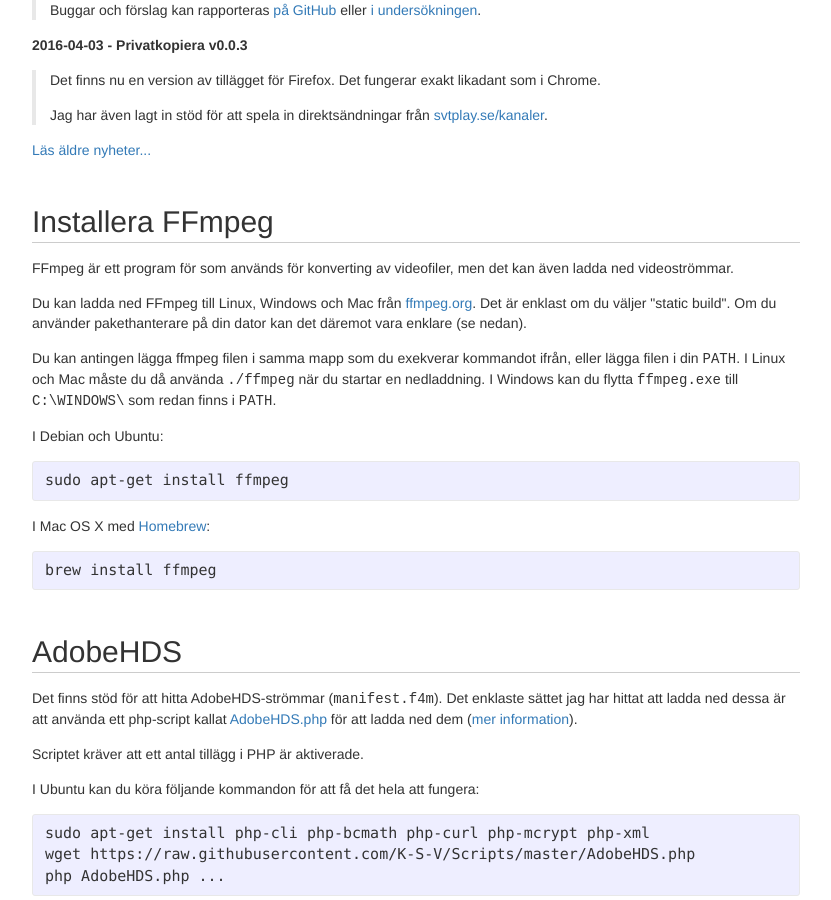
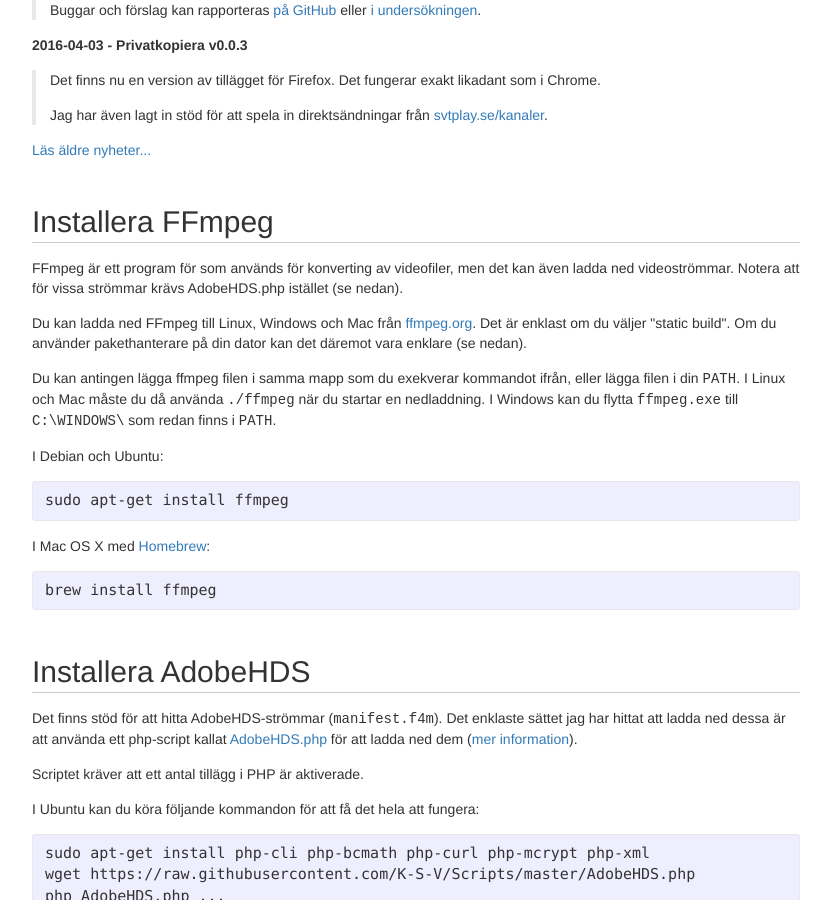
Before and after one commit to stefansundin/privatkopiera, a Jekyll site: the page built from index.html, in a window 1280 px wide and 900 px high, scrolled down 1775 px. Shown: the whole window, without its empty margins (224-1055 px from the left). Built offline with Jekyll 4.4.1, drawn with Linux system fonts in a browser that asks for light colours.

Commit message:
Some people miss that AdobeHDS.php is needed.

```diff
--- a/index.html
+++ b/index.html
@@ -94,9 +94,9 @@
 
     <p><a href="news/">Läs äldre nyheter...</a></p>
 
-    <h2 id="install">Installera FFmpeg</h2>
+    <h2 id="ffmpeg">Installera FFmpeg</h2>
 
-    <p>FFmpeg är ett program för som används för konverting av videofiler, men det kan även ladda ned videoströmmar.</p>
+    <p>FFmpeg är ett program för som används för konverting av videofiler, men det kan även ladda ned videoströmmar. Notera att för vissa strömmar krävs AdobeHDS.php istället (se nedan).</p>
 
     <p>Du kan ladda ned FFmpeg till Linux, Windows och Mac från <a href="http://ffmpeg.org/download.html">ffmpeg.org</a>. Det är enklast om du väljer "static build". Om du använder pakethanterare på din dator kan det däremot vara enklare (se nedan).</p>
 
@@ -115,7 +115,7 @@
 {% endhighlight %}
 
 
-    <h2 id="adobehds">AdobeHDS</h2>
+    <h2 id="adobehds">Installera AdobeHDS</h2>
 
     <p>Det finns stöd för att hitta AdobeHDS-strömmar (<tt>manifest.f4m</tt>). Det enklaste sättet jag har hittat att ladda ned dessa är att använda ett php-script kallat <a href="https://github.com/K-S-V/Scripts/blob/master/AdobeHDS.php">AdobeHDS.php</a> för att ladda ned dem (<a href="https://github.com/K-S-V/Scripts/wiki">mer information</a>).</p>
 
```
